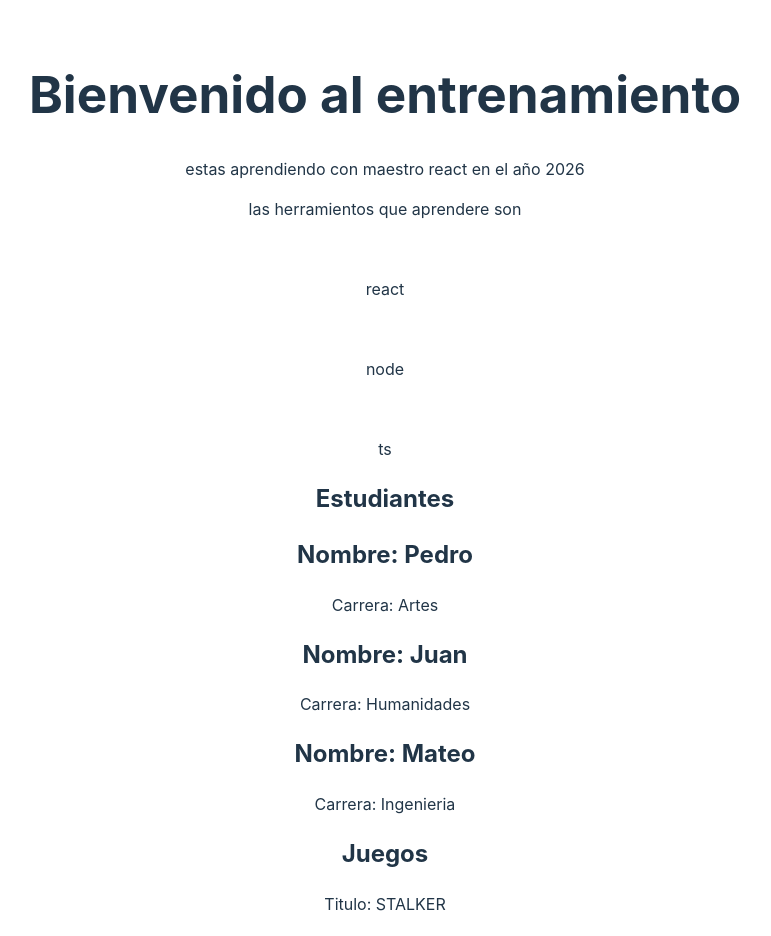
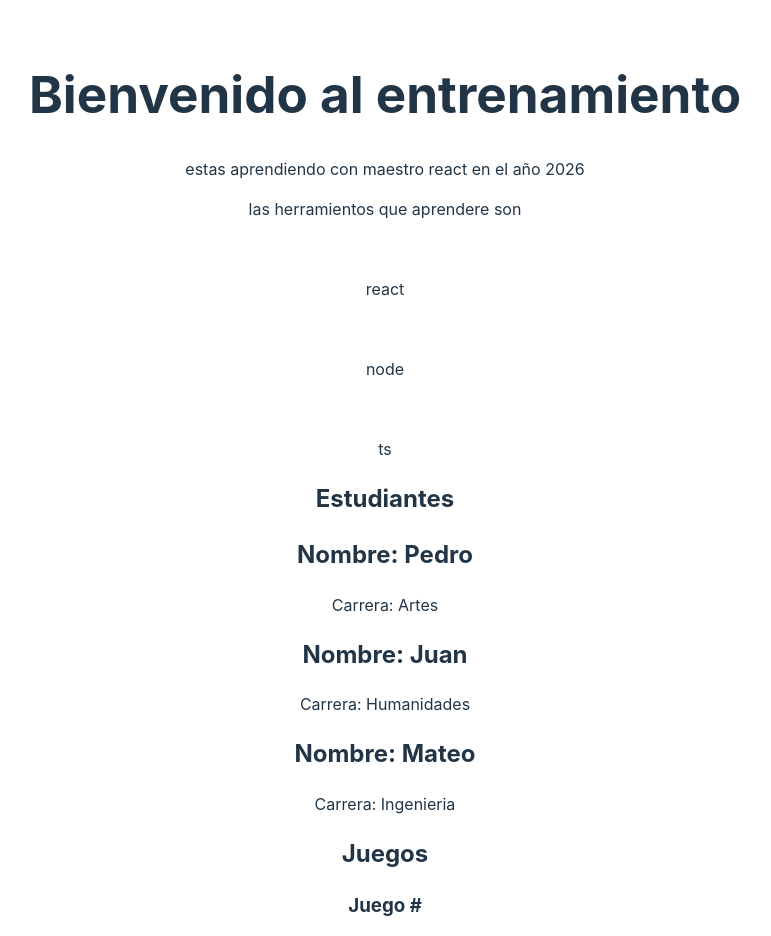
Before and after one commit to Mixtrixjr/LearningReact, a React (Vite) app: page / in a window 1280 px wide. Shown: the top 936 px of the page, without its empty margins (255-1026 px from the left). Built offline with nearby package versions, Linux system fonts and the light colour scheme.

Commit message:
se agrego una nueva propiedad llamada juego # para la enumeracion de los juegos en la pantalla del usuario

```diff
--- a/src/components/juegos.tsx
+++ b/src/components/juegos.tsx
@@ -4,6 +4,7 @@ export function Juegos(props: juegos )
 {
     return(
     <div>
+        <h3>Juego # {props.id}</h3>
         <p>Titulo: {props.titulo}</p>
         <p>Genero: {props.genero}</p>
         <p>Plataforma: {props.plataforma}</p>
```
